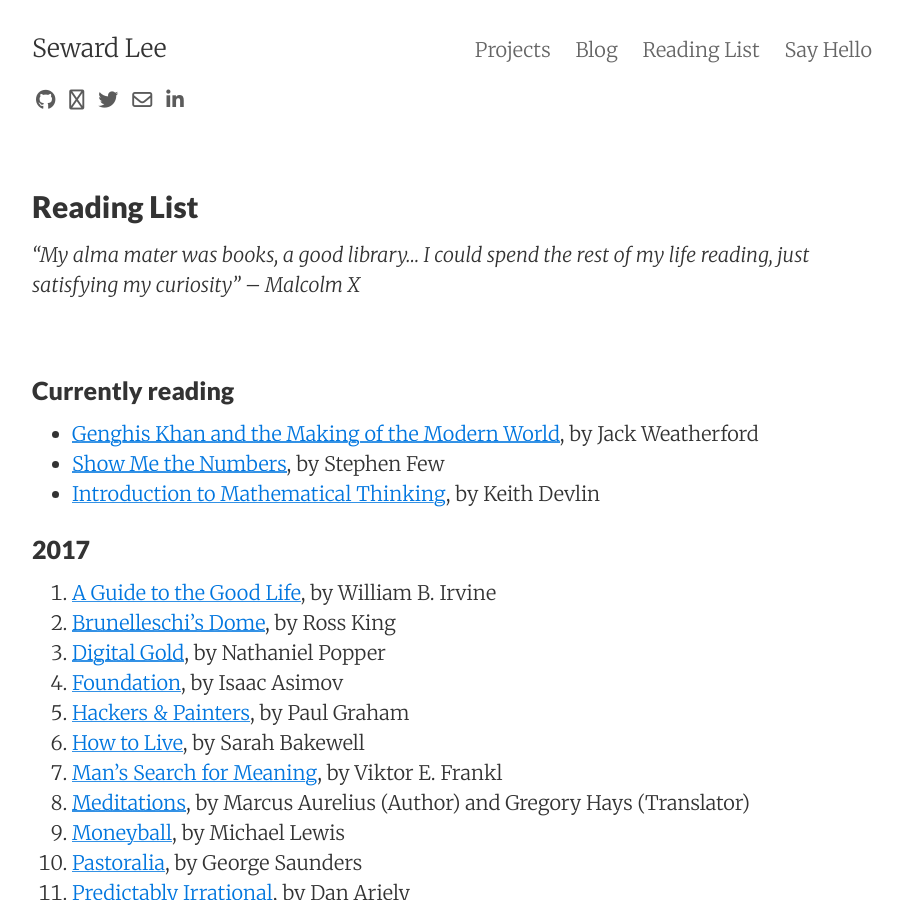
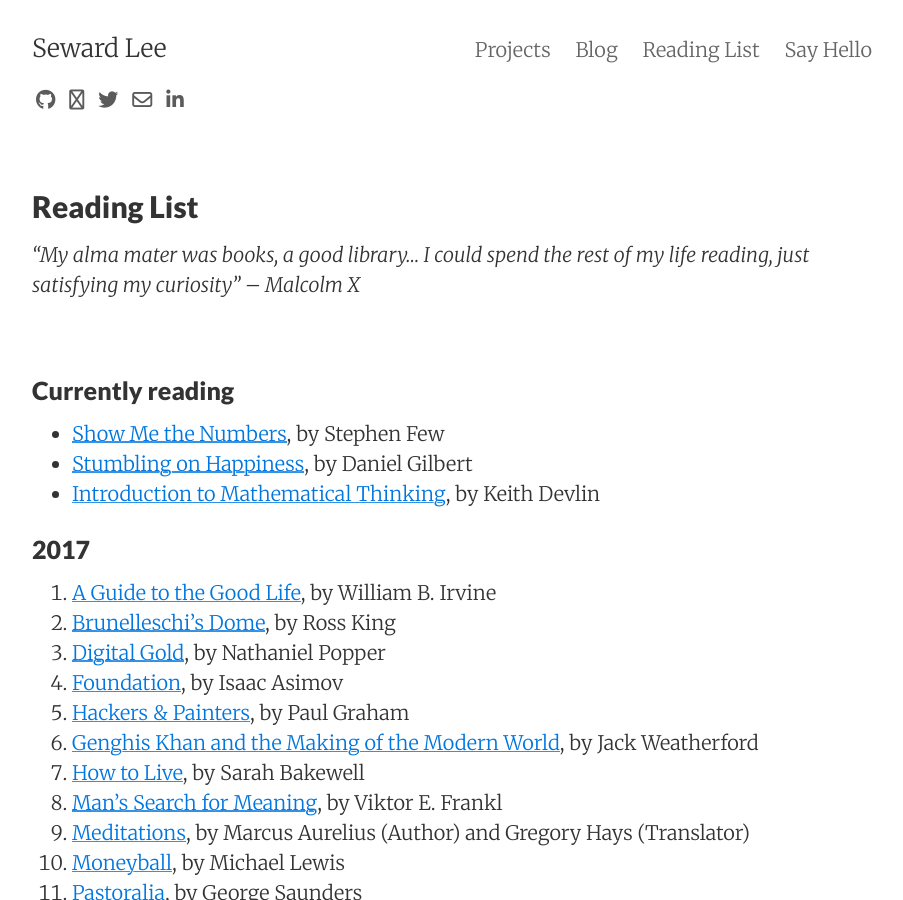
Before and after one commit to sewardlee337/sewardlee337.github.io, a Jekyll site: the page built from readinglist.md, in a window 1280 px wide and 900 px high. Shown: the whole window, without its empty margins (188-1091 px from the left). Built offline with Jekyll 4.4.1, drawn with Linux system fonts in a browser that asks for light colours; nearby versions of some CDN libraries.

Commit message:
Update reading list

```diff
--- a/readinglist.md
+++ b/readinglist.md
@@ -12,8 +12,8 @@
 
 ### Currently reading
 
-* [Genghis Khan and the Making of the Modern World](https://www.amazon.com/Genghis-Khan-Making-Modern-World-ebook/dp/B000FCK206/ref=sr_1_1?ie=UTF8&qid=1500165120&sr=8-1&keywords=genghis+khan+and+the+making+of+the+modern+world), by Jack Weatherford
 * [Show Me the Numbers](https://www.amazon.com/Show-Me-Numbers-Designing-Enlighten/dp/0970601972/ref=sr_1_1?ie=UTF8&qid=1500348689&sr=8-1&keywords=show+me+the+numbers), by Stephen Few
+* [Stumbling on Happiness](https://www.amazon.com/Stumbling-Happiness-Daniel-Gilbert-ebook/dp/B000GCFW0A/ref=sr_1_1?ie=UTF8&qid=1502042514&sr=8-1&keywords=stumbling+upon+happiness), by Daniel Gilbert
 * [Introduction to Mathematical Thinking](https://www.amazon.com/Introduction-Mathematical-Thinking-Keith-Devlin-ebook/dp/B009LTPSTO/ref=sr_1_1?ie=UTF8&qid=1501048814&sr=8-1&keywords=introduction+to+mathematical+thinking), by Keith Devlin
 
 
@@ -24,6 +24,7 @@
 1. [Digital Gold](https://www.amazon.com/Digital-Gold-Bitcoin-Millionaires-Reinvent-ebook/dp/B01D8KFX9Q/ref=sr_1_1?s=digital-text&ie=UTF8&qid=1500163114&sr=1-1&keywords=digital+gold), by Nathaniel Popper
 1. [Foundation](https://www.amazon.com/Foundation-Isaac-Asimov-ebook/dp/B000FC1PWA/ref=sr_1_1?ie=UTF8&qid=1501446251&sr=8-1&keywords=foundation+asimov), by Isaac Asimov
 1. [Hackers & Painters](https://www.amazon.com/Hackers-Painters-Big-Ideas-Computer-ebook/dp/B0026OR2NQ/ref=sr_1_1?s=digital-text&ie=UTF8&qid=1500967102&sr=1-1&keywords=hackers+%26+painters), by Paul Graham
+1. [Genghis Khan and the Making of the Modern World](https://www.amazon.com/Genghis-Khan-Making-Modern-World-ebook/dp/B000FCK206/ref=sr_1_1?ie=UTF8&qid=1500165120&sr=8-1&keywords=genghis+khan+and+the+making+of+the+modern+world), by Jack Weatherford
 1. [How to Live](https://www.amazon.com/How-Live-Montaigne-Question-Attempts-ebook/dp/B003E8AK4Q/ref=sr_1_1?s=digital-text&ie=UTF8&qid=1500163553&sr=1-1&keywords=how+to+live), by Sarah Bakewell
 1. [Man's Search for Meaning](https://www.amazon.com/Mans-Search-Meaning-Viktor-Frankl-ebook/dp/B009U9S6FI/ref=sr_1_1?s=digital-text&ie=UTF8&qid=1500162652&sr=1-1&keywords=man%27s+search+for+meaning), by Viktor E. Frankl
 1. [Meditations](https://www.amazon.com/Meditations-New-Translation-Modern-Library-ebook/dp/B000FC1JAI/ref=sr_1_2?s=digital-text&ie=UTF8&qid=1500162466&sr=1-2&keywords=marcus+aurelius+gregory+hays), by Marcus Aurelius (Author) and Gregory Hays (Translator)
```
Also changed, not shown: 1 other file.
